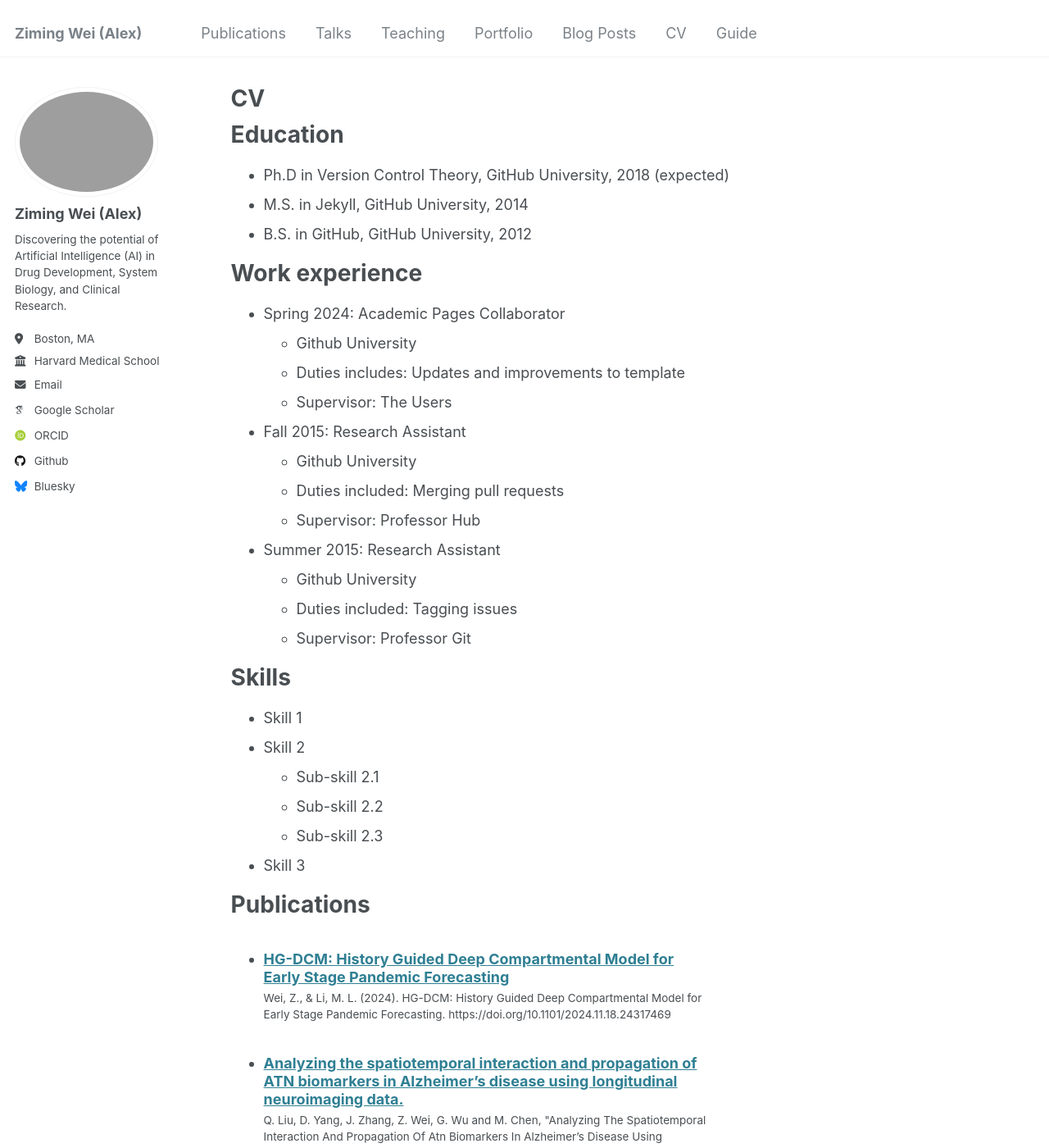
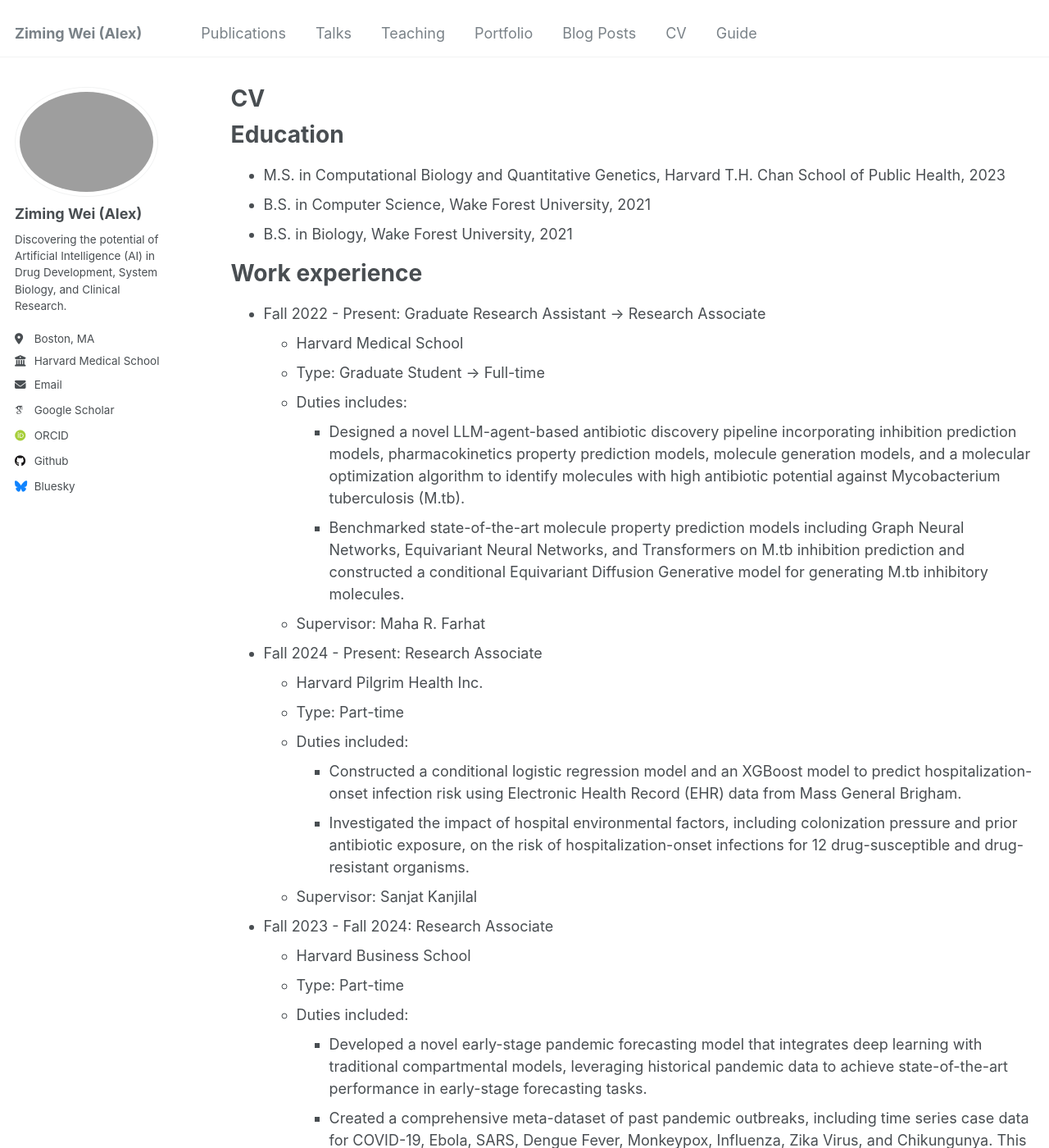
Before and after one commit to AlexWei21/AlexWei21.github.io, a Jekyll site: the page built from _pages/cv.md, in a window 1280 px wide and 1400 px high. Shown: the whole window at 82% size. Built offline with Jekyll 4.4.1, drawn with Linux system fonts in a browser that asks for light colours; some web fonts are replaced; some of the changed text lies outside the part shown.

Commit message:
Update cv.md

```diff
--- a/_pages/cv.md
+++ b/_pages/cv.md
@@ -11,35 +11,49 @@
 
 Education
 ======
-* Ph.D in Version Control Theory, GitHub University, 2018 (expected)
-* M.S. in Jekyll, GitHub University, 2014
-* B.S. in GitHub, GitHub University, 2012
+* M.S. in Computational Biology and Quantitative Genetics, Harvard T.H. Chan School of Public Health, 2023
+* B.S. in Computer Science, Wake Forest University, 2021
+* B.S. in Biology, Wake Forest University, 2021
 
 Work experience
 ======
-* Spring 2024: Academic Pages Collaborator
-  * Github University
-  * Duties includes: Updates and improvements to template
-  * Supervisor: The Users
+* Fall 2022 - Present: Graduate Research Assistant -> Research Associate
+  * Harvard Medical School
+  * Type: Graduate Student -> Full-time
+  * Duties includes:
+    * Designed a novel LLM-agent-based antibiotic discovery pipeline incorporating inhibition prediction models, pharmacokinetics property prediction models, molecule generation models, and a   molecular optimization algorithm to identify molecules with high antibiotic potential against Mycobacterium tuberculosis (M.tb).
+    * Benchmarked state-of-the-art molecule property prediction models including Graph Neural Networks, Equivariant Neural Networks, and Transformers on M.tb inhibition prediction and constructed a conditional Equivariant Diffusion Generative model for generating M.tb inhibitory molecules.
+  * Supervisor: Maha R. Farhat
 
-* Fall 2015: Research Assistant
-  * Github University
-  * Duties included: Merging pull requests
-  * Supervisor: Professor Hub
+* Fall 2024 - Present: Research Associate
+  * Harvard Pilgrim Health Inc.
+  * Type: Part-time
+  * Duties included:
+    * Constructed a conditional logistic regression model and an XGBoost model to predict hospitalization-onset infection risk using Electronic Health Record (EHR) data from Mass General Brigham.
+    * Investigated the impact of hospital environmental factors, including colonization pressure and prior antibiotic exposure, on the risk of hospitalization-onset infections for 12 drug-susceptible and drug-resistant organisms.
+  * Supervisor: Sanjat Kanjilal
 
-* Summer 2015: Research Assistant
-  * Github University
-  * Duties included: Tagging issues
-  * Supervisor: Professor Git
+* Fall 2023 - Fall 2024: Research Associate
+  * Harvard Business School
+  * Type: Part-time
+  * Duties included:
+    * Developed a novel early-stage pandemic forecasting model that integrates deep learning with traditional compartmental models, leveraging historical pandemic data to achieve state-of-the-art performance in early-stage forecasting tasks.
+    * Created a comprehensive meta-dataset of past pandemic outbreaks, including time series case data for COVID-19, Ebola, SARS, Dengue Fever, Monkeypox, Influenza, Zika Virus, and Chikungunya. This dataset supports future research in areas such as pandemic comparison and transfer learning for pandemic forecasting.
+  * Supervisor: Michael Lingzhi Li
+
+* Summer 2015: Machine Learning Summer Intern
+  * Philips Healthcare North America
+  * Duties included:
+    * Established the first joint evaluation pipeline for pairwise Clinical Decision Support (CDS) algorithm comparison at Philips CDS Team including cohort definition, model inputs extraction, model training, and model co-performance evaluation, enabled the pairwise comparison between any two CDS algorithm that has been published or will be published in Philips on EHR data.
 
 Skills
 ======
-* Skill 1
-* Skill 2
-  * Sub-skill 2.1
-  * Sub-skill 2.2
-  * Sub-skill 2.3
-* Skill 3
+* Machine Learning / Deep Learning Modeling
+* Drug Discovery
+* Biomedical Informatics
+* Clinical Research
+* System Biology
+* Major Programming Languages - Python, C++, R, SQL
 
 Publications
 ======
```
Also changed, not shown: other parts of _pages/cv.md (+0 -4 lines).
